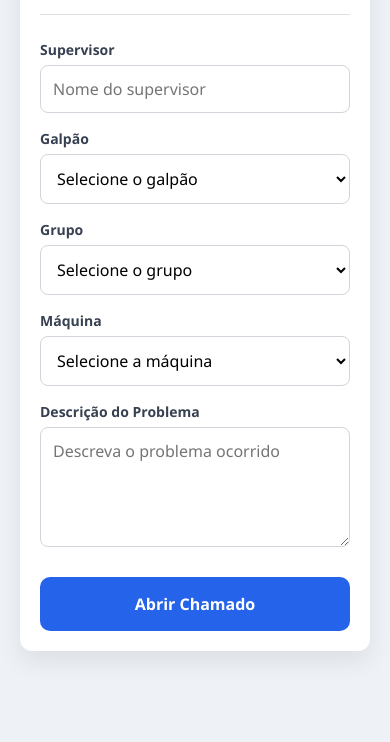
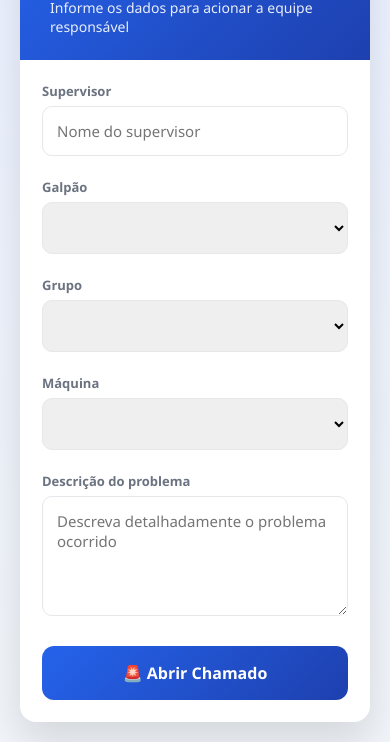
Before and after one commit to Matheussousa282/Chamados-Mecanica, a website: page public/index.html in a window 390 px wide. Shown: the part 112-854 px from the top of the page. Drawn offline with Linux system fonts and the light colour scheme; no server answers.

Commit message:
Add files via upload

```diff
--- a/public/index.html
+++ b/public/index.html
@@ -3,9 +3,19 @@
 <head>
 <meta charset="UTF-8">
 <meta name="viewport" content="width=device-width, initial-scale=1.0">
-    <title>Chamado para Produção</title>
+<title>Abertura de Chamado - Produção</title>
 
 <style>
+:root {
+    --bg: #f1f5f9;
+    --card: #ffffff;
+    --primary: #2563eb;
+    --primary-dark: #1e40af;
+    --text: #1f2937;
+    --muted: #6b7280;
+    --border: #e5e7eb;
+}
+
 * {
     box-sizing: border-box;
     font-family: "Segoe UI", Roboto, Arial, sans-serif;
@@ -13,44 +23,56 @@
 
 body {
     margin: 0;
-            background-color: #eef1f5;
+    background: linear-gradient(180deg, #eaf0ff, var(--bg));
+    color: var(--text);
 }
 
+/* ================= CONTAINER ================= */
 .page {
-            max-width: 900px;
-            margin: auto;
+    min-height: 100vh;
+    display: flex;
+    align-items: center;
+    justify-content: center;
     padding: 20px;
 }
 
+/* ================= CARD ================= */
 .card {
-            background: #ffffff;
-            border-radius: 12px;
-            box-shadow: 0 10px 25px rgba(0,0,0,0.08);
-            padding: 30px;
+    background: var(--card);
+    width: 100%;
+    max-width: 920px;
+    border-radius: 16px;
+    box-shadow: 0 20px 40px rgba(0,0,0,0.12);
+    overflow: hidden;
 }
 
+/* ================= HEADER ================= */
 .header {
-            border-bottom: 1px solid #e0e0e0;
-            margin-bottom: 25px;
-            padding-bottom: 15px;
+    background: linear-gradient(135deg, var(--primary), var(--primary-dark));
+    color: #fff;
+    padding: 24px 30px;
 }
 
 .header h1 {
     margin: 0;
     font-size: 22px;
-            color: #1f2937;
 }
 
 .header p {
     margin: 6px 0 0;
-            color: #6b7280;
+    opacity: 0.9;
     font-size: 14px;
+}
+
+/* ================= FORM ================= */
+.form {
+    padding: 30px;
 }
 
 .form-grid {
     display: grid;
     grid-template-columns: repeat(2, 1fr);
-            gap: 20px;
+    gap: 22px;
 }
 
 .form-group {
@@ -63,24 +85,25 @@
 }
 
 label {
-            font-size: 14px;
+    font-size: 13px;
     font-weight: 600;
-            color: #374151;
     margin-bottom: 6px;
+    color: var(--muted);
 }
 
 input, select, textarea {
-            padding: 12px;
+    padding: 14px;
     font-size: 15px;
-            border-radius: 8px;
-            border: 1px solid #d1d5db;
+    border-radius: 10px;
+    border: 1px solid var(--border);
     outline: none;
-            background-color: #fff;
     transition: border 0.2s, box-shadow 0.2s;
 }
 
-        input:focus, select:focus, textarea:focus {
-            border-color: #2563eb;
+input:focus,
+select:focus,
+textarea:focus {
+    border-color: var(--primary);
     box-shadow: 0 0 0 3px rgba(37,99,235,0.15);
 }
 
@@ -89,6 +112,7 @@
     min-height: 120px;
 }
 
+/* ================= ACTIONS ================= */
 .actions {
     display: flex;
     justify-content: flex-end;
@@ -96,50 +120,35 @@
 }
 
 button {
-            background-color: #2563eb;
-            color: #ffffff;
+    background: linear-gradient(135deg, var(--primary), var(--primary-dark));
+    color: #fff;
     border: none;
-            padding: 14px 26px;
-            border-radius: 10px;
+    padding: 14px 34px;
+    border-radius: 12px;
     font-size: 15px;
     font-weight: 600;
     cursor: pointer;
-            transition: background 0.2s, transform 0.1s;
+    transition: transform 0.1s, box-shadow 0.2s;
 }
 
 button:hover {
-            background-color: #1e40af;
     transform: translateY(-1px);
+    box-shadow: 0 10px 20px rgba(37,99,235,0.35);
 }
 
-        /* ========================= */
-        /*        MOBILE             */
-        /* ========================= */
+/* ================= MOBILE ================= */
 @media (max-width: 768px) {
 
-            .card {
-                padding: 20px;
-            }
-
-            .header h1 {
-                font-size: 20px;
+    .form {
+        padding: 22px;
     }
 
     .form-grid {
         grid-template-columns: 1fr;
-                gap: 16px;
     }
 
     .form-group.full {
         grid-column: span 1;
-            }
-
-            input, select, textarea {
-                font-size: 16px; /* melhor para toque */
-            }
-
-            .actions {
-                justify-content: stretch;
     }
 
     button {
@@ -154,73 +163,58 @@
 
 <div class="page">
     <div class="card">
+
         <div class="header">
-            <h1>Chamado para Produção</h1>
-            <p>Preencha as informações para abertura do chamado</p>
+            <h1>🛠️ Abertura de Chamado – Produção</h1>
+            <p>Informe os dados para acionar a equipe responsável</p>
         </div>
 
-        <form>
+        <form class="form">
+
             <div class="form-grid">
 
                 <div class="form-group">
-                    <label for="supervisor">Supervisor</label>
+                    <label>Supervisor</label>
                     <input type="text" id="supervisor" placeholder="Nome do supervisor" required>
                 </div>
 
                 <div class="form-group">
-                    <label for="galpao">Galpão</label>
-                    <select id="galpao" required>
-                           <option value="">Selecione o galpão</option>
-                           <option value="Galpão 1">Galpão 1</option>
-                           <option value="Galpão 2">Galpão 2</option>
-                           <option value="Galpão 3">Galpão 3</option>
-                    </select>
+                    <label>Galpão</label>
+                    <select id="galpao" required></select>
                 </div>
 
                 <div class="form-group">
-                    <label for="grupo">Grupo</label>
-                    <select id="grupo" required>
-                            <option value="">Selecione o grupo</option>
-                            <option value="Grupo A">Grupo A</option>
-                            <option value="Grupo B">Grupo B</option>
-                            <option value="Grupo C">Grupo C</option>
-                    </select>
+                    <label>Grupo</label>
+                    <select id="grupo" required></select>
                 </div>
 
                 <div class="form-group">
-                    <label for="maquina">Máquina</label>
-                    <select id="maquina" required>
-                            <option value="">Selecione a máquina</option>
-                            <option value="Máquina 01">Máquina 01</option>
-                            <option value="Máquina 02">Máquina 02</option>
-                            <option value="Máquina 03">Máquina 03</option>
-                    </select>
+                    <label>Máquina</label>
+                    <select id="maquina" required></select>
                 </div>
 
                 <div class="form-group full">
-                    <label for="descricao">Descrição do Problema</label>
-                    <textarea id="descricao" placeholder="Descreva o problema ocorrido" required></textarea>
+                    <label>Descrição do problema</label>
+                    <textarea id="descricao" placeholder="Descreva detalhadamente o problema ocorrido" required></textarea>
                 </div>
 
             </div>
 
             <div class="actions">
-                <button type="submit">Abrir Chamado</button>
+                <button type="submit">🚨 Abrir Chamado</button>
             </div>
+
         </form>
     </div>
 </div>
 
 <script>
 const form = document.querySelector("form");
-
 const galpaoSelect = document.getElementById("galpao");
 const grupoSelect = document.getElementById("grupo");
 const maquinaSelect = document.getElementById("maquina");
 
-// ==========================
 // CARREGAR GALPÕES
-// ==========================
 async function carregarGalpoes() {
   const res = await fetch("/api/galpoes");
   const galpoes = await res.json();
@@ -230,15 +224,11 @@ async function carregarGalpoes() {
   maquinaSelect.innerHTML = `<option value="">Selecione a máquina</option>`;
 
   galpoes.forEach(g => {
-    galpaoSelect.innerHTML += `
-      <option value="${g.id}">${g.nome}</option>
-    `;
+    galpaoSelect.innerHTML += `<option value="${g.id}">${g.nome}</option>`;
   });
 }
 
-// ==========================
-// CARREGAR GRUPOS (POR GALPÃO)
-// ==========================
+// CARREGAR GRUPOS
 async function carregarGrupos(galpaoId) {
   grupoSelect.innerHTML = `<option value="">Selecione o grupo</option>`;
   maquinaSelect.innerHTML = `<option value="">Selecione a máquina</option>`;
@@ -249,71 +239,53 @@ async function carregarGrupos(galpaoId) {
   const grupos = await res.json();
 
   grupos.forEach(g => {
-    grupoSelect.innerHTML += `
-      <option value="${g.id}">${g.nome}</option>
-    `;
+    grupoSelect.innerHTML += `<option value="${g.id}">${g.nome}</option>`;
   });
 }
 
-// ==========================
-// CARREGAR MÁQUINAS (POR GRUPO)
-// ==========================
+// CARREGAR MÁQUINAS
 async function carregarMaquinas(grupoId) {
   maquinaSelect.innerHTML = `<option value="">Selecione a máquina</option>`;
-
   if (!grupoId) return;
 
   const res = await fetch(`/api/maquinas?grupo_id=${grupoId}`);
   const maquinas = await res.json();
 
   maquinas.forEach(m => {
-    maquinaSelect.innerHTML += `
-      <option value="${m.id}">${m.nome}</option>
-    `;
+    maquinaSelect.innerHTML += `<option value="${m.id}">${m.nome}</option>`;
   });
 }
 
-// EVENTOS DE DEPENDÊNCIA
-galpaoSelect.addEventListener("change", e => {
-  carregarGrupos(e.target.value);
-});
+galpaoSelect.addEventListener("change", e => carregarGrupos(e.target.value));
+grupoSelect.addEventListener("change", e => carregarMaquinas(e.target.value));
 
-grupoSelect.addEventListener("change", e => {
-  carregarMaquinas(e.target.value);
-});
-
-// ==========================
-// SUBMIT DO CHAMADO
-// ==========================
-form.addEventListener("submit", async (e) => {
+// SUBMIT
+form.addEventListener("submit", async e => {
   e.preventDefault();
 
   const data = {
-  supervisor: document.getElementById("supervisor").value,
+    supervisor: supervisor.value,
     galpao: galpaoSelect.options[galpaoSelect.selectedIndex].text,
     grupo: grupoSelect.options[grupoSelect.selectedIndex].text,
     maquina: maquinaSelect.options[maquinaSelect.selectedIndex].text,
-  descricao: document.getElementById("descricao").value,
+    descricao: descricao.value,
   };
 
-  const response = await fetch("/api/chamados", {
+  const res = await fetch("/api/chamados", {
     method: "POST",
     headers: { "Content-Type": "application/json" },
-    body: JSON.stringify(data),
+    body: JSON.stringify(data)
   });
 
-  const result = await response.json();
-
-  if (response.ok) {
+  if (res.ok) {
     alert("Chamado aberto com sucesso!");
     form.reset();
     carregarGalpoes();
   } else {
-    alert(result.error || "Erro ao abrir chamado");
+    alert("Erro ao abrir chamado");
   }
 });
 
-// INIT
 carregarGalpoes();
 </script>
 
```
Also changed, not shown: public/painel.html (+96 -29 lines). Lines whose indentation alone changed are shown as unchanged.
